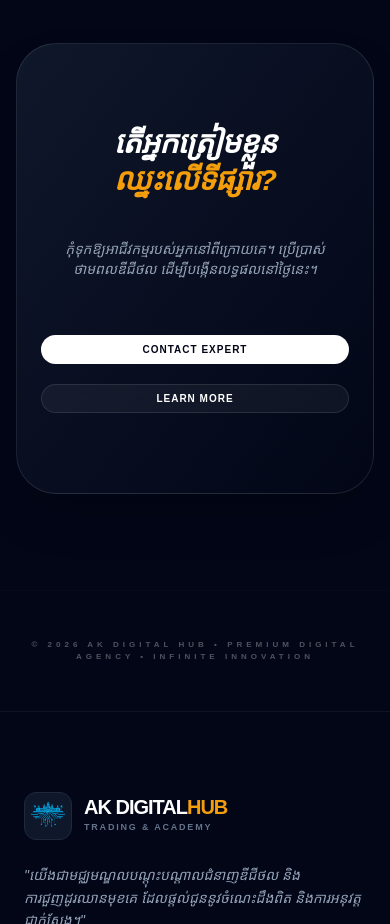
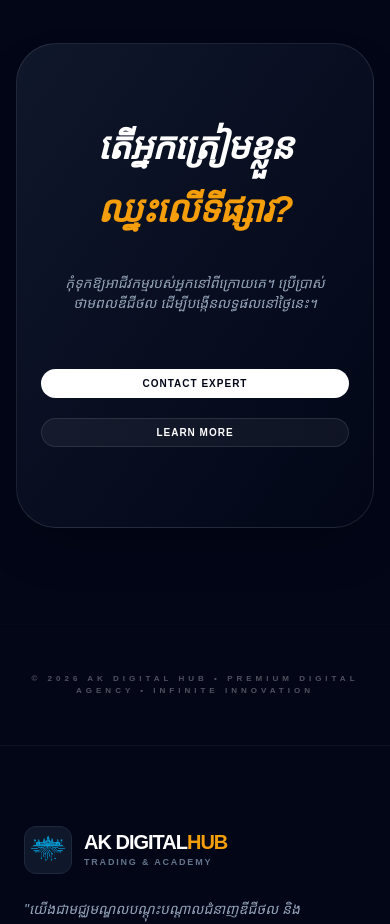
Before and after one commit to MarketxTrader/ak_digital_hub, a React (Vite) app in the folder frontend/: page / in a window 390 px wide. Shown: the part 2720-3644 px from the top of the page. Built offline with nearby package versions, Linux system fonts and the light colour scheme; the HTML template or start-up script is replaced by a standard one; a web font is replaced by a local one.

Commit message:
update text on homne

```diff
--- a/frontend/src/pages/Home.jsx
+++ b/frontend/src/pages/Home.jsx
@@ -208,9 +208,9 @@ const Home = () => {
           className="max-w-6xl mx-auto bg-gradient-to-br from-slate-900 to-slate-950 border border-white/10 rounded-[2.5rem] md:rounded-[4rem] text-center relative overflow-hidden shadow-2xl"
         >
           <div className="py-20 md:py-32 px-6">
-            <h2 className="text-3xl sm:text-7xl font-black mb-10 tracking-tight italic uppercase leading-tight">
+            <h2 className="text-4xl sm:text-6xl md:text-7xl font-black mb-10 tracking-tight italic uppercase leading-[1.3]">
               តើអ្នកត្រៀមខ្លួន <br />
-              <span className="text-amber-500">ឈ្នះលើទីផ្សារ?</span>
+              <span className="block mt-4 sm:mt-6 text-amber-500">ឈ្នះលើទីផ្សារ?</span>
             </h2>
             <p className="text-slate-400 text-sm md:text-xl mb-14 max-w-2xl mx-auto font-light italic">
               កុំទុកឱ្យអាជីវកម្មរបស់អ្នកនៅពីក្រោយគេ។ ប្រើប្រាស់ថាមពលឌីជីថល ដើម្បីបង្កើនលទ្ធផលនៅថ្ងៃនេះ។
```
